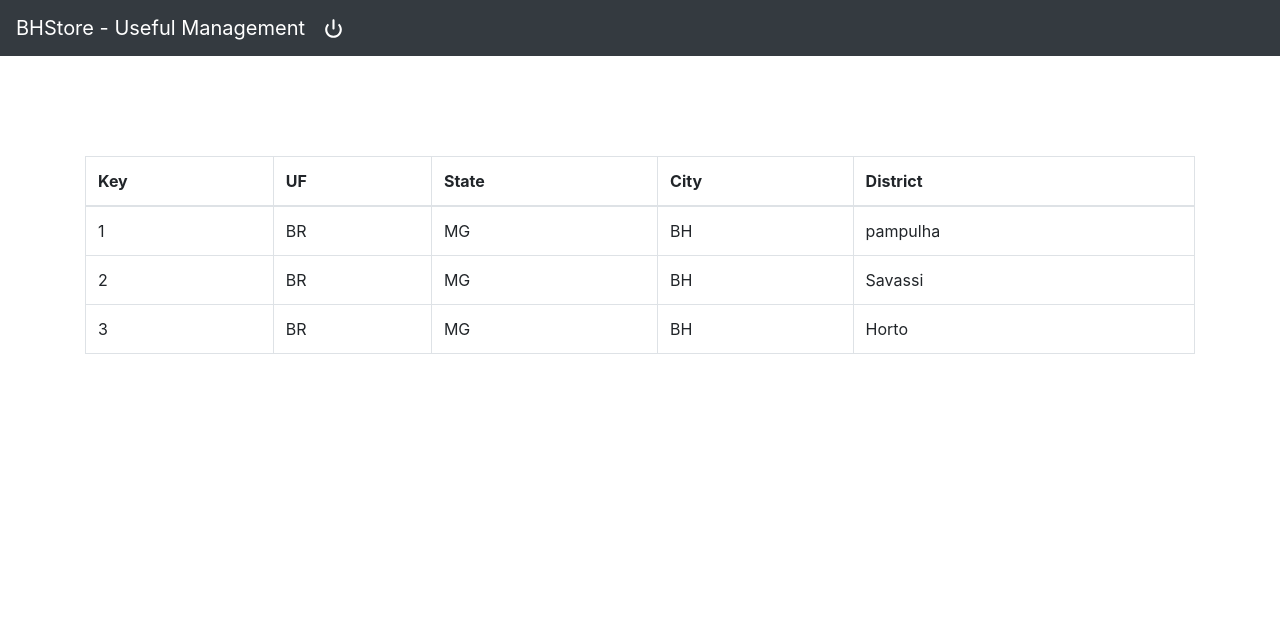
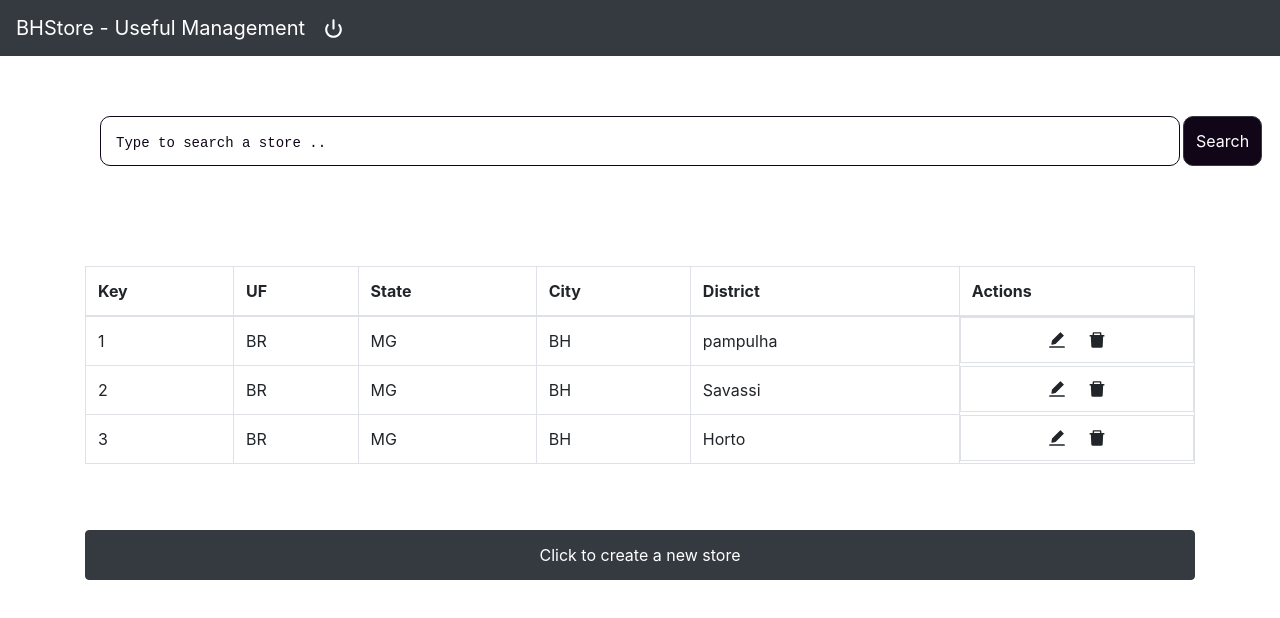
Before and after one commit to paulorodriguesdevcode/bhstore-app, a React (Create React App) app: page /home in a window 1280 px wide. Shown: the top 618 px of the page. Built offline with nearby package versions, Linux system fonts and the light colour scheme.

Commit message:
feat: inputSearch store inicializated

```diff
--- /dev/null
+++ b/src/components/InputSearchStore/index.tsx
@@ -0,0 +1,14 @@
+import React from 'react'
+import './styles.scss'
+
+interface IInputProps extends React.InputHTMLAttributes<HTMLInputElement> {
+  id: string
+  name: string
+  type: string
+}
+
+const InputSearchStore: React.FC<IInputProps> = (props) => {
+  return <input {...props} className='input-search-store col-md-12 ' />
+}
+
+export default InputSearchStore
--- /dev/null
+++ b/src/components/InputSearchStore/styles.scss
@@ -0,0 +1,16 @@
+@import '../../../src/global.scss';
+
+.input-search-store{
+        color: $color-dark;
+        height: pxtorem(50px);
+        border: pxtorem(1px) solid $color-dark;
+        border-radius:pxtorem(10px);
+        margin-top: pxtorem(30px);
+
+        &::placeholder {
+          color: $color-dark;
+          font-family: $font-secondary;
+          font-size: pxtorem(14px);
+        }
+
+}
--- a/src/components/MainHome/index.tsx
+++ b/src/components/MainHome/index.tsx
@@ -1,24 +1,27 @@
 import React from 'react'
-import { Table } from 'react-bootstrap'
+import { Button, Table } from 'react-bootstrap'
+import { AiFillDelete, AiFillEdit } from 'react-icons/ai'
+
+import InputSearchStore from '../InputSearchStore'
 import './styles.scss'
 
 const stores = [
   {
-    key: 1,
+    key: '1',
     uf: 'BR',
     state: 'MG',
     city: 'BH',
     district: 'pampulha',
   },
   {
-    key: 2,
+    key: '2',
     uf: 'BR',
     state: 'MG',
     city: 'BH',
     district: 'Savassi',
   },
   {
-    key: 3,
+    key: '3',
     uf: 'BR',
     state: 'MG',
     city: 'BH',
@@ -27,8 +30,32 @@ const stores = [
 ]
 
 const MainHome: React.FC = () => {
+  const handleDelete = (id: string) => {
+    alert(`deletou: ${id}`)
+  }
+
+  const handleEdit = (id: string) => {
+    alert(`editou: ${id}`)
+  }
+
+  const handleCreate = () => {
+    alert('criou novo')
+  }
+
   return (
-    <Table bordered hover className='table-list-stores'>
+    <>
+      <div className='items-input-search col-md-12 '>
+        <InputSearchStore
+          id='input-search'
+          name='input-search'
+          type='text'
+          placeholder='Type to search a store ..'
+        />
+        <Button className='btn btn-dark'>Search</Button>
+      </div>
+
+      {stores ? (
+        <Table bordered hover className='table-list-stores col-md-12'>
           <thead>
             <tr>
               <th>Key</th>
@@ -36,6 +63,7 @@ const MainHome: React.FC = () => {
               <th>State</th>
               <th>City</th>
               <th>District</th>
+              <th>Actions</th>
             </tr>
           </thead>
           <tbody>
@@ -46,10 +74,37 @@ const MainHome: React.FC = () => {
                 <td>{store.state}</td>
                 <td>{store.city}</td>
                 <td>{store.district}</td>
+                <td className='action-icons'>
+                  <AiFillEdit
+                    className='icon-edit'
+                    onClick={() => handleEdit(store.key)}
+                    size={'20px'}
+                    title={`Click to remove the store ${store.key}`}
+                  />
+
+                  <AiFillDelete
+                    onClick={() => handleDelete(store.key)}
+                    size={'20px'}
+                    title={`Click to edit the store ${store.key}`}
+                  />
+                </td>
               </tr>
             ))}
           </tbody>
         </Table>
+      ) : (
+        <p className='msg-error-not-found-stores'>
+          Sorry, no records match your search
+        </p>
+      )}
+
+      <Button
+        className='btn-dark  btn-new-store col-md-12'
+        onClick={handleCreate}
+      >
+        Click to create a new store
+      </Button>
+    </>
   )
 }
 
--- a/src/components/MainHome/styles.scss
+++ b/src/components/MainHome/styles.scss
@@ -3,4 +3,43 @@
 
 .table-list-stores{
   margin-top: pxtorem(100px);
+
+  .action-icons{
+    display: flex;
+    align-items:center;
+    justify-content:center;
+    cursor:pointer;
+
+    .icon-edit{
+      margin-right: pxtorem(20px);
+    }
+
+  }
 }
+
+.items-input-search{
+  display: flex;
+  justify-content:flex-start;
+  align-items:center;
+  margin-top: pxtorem(30px);
+
+  button{
+    margin-left: pxtorem(3px);
+    height: pxtorem(50px);
+    margin-top: pxtorem(30px);
+    border-radius:pxtorem(10px);
+    background-color:$color-dark;
+  }
+}
+
+.msg-error-not-found-stores{
+  margin-top:pxtorem(50px);
+  text-align:center;
+  color :$color-dark;
+}
+
+.btn-new-store{
+  height: pxtorem(50px);
+  margin-top:pxtorem(50px);
+  border-radius:pxtorem(10px);
+}
```
Lines whose indentation alone changed are shown as unchanged.
